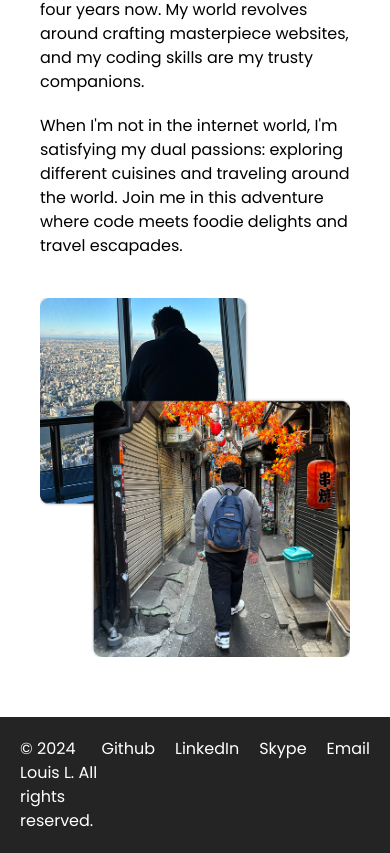
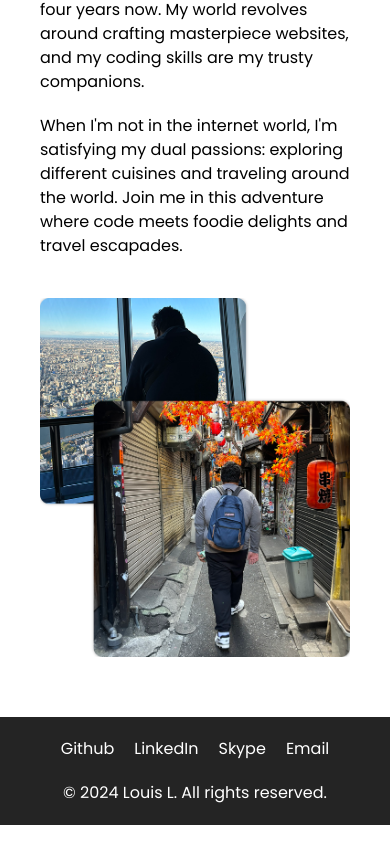
Before and after one commit to LeonLouis/leonlouis.github.io, a Next.js app: page / in a window 390 px wide. Shown: the part 1010-1863 px from the top of the page. After the commit the page ends 1835 px from the top, so only its background shows below. Built offline with nearby package versions, Linux system fonts and the light colour scheme.

Commit message:
fix responsive

```diff
--- a/components/about.tsx
+++ b/components/about.tsx
@@ -4,7 +4,7 @@ import AboutImage from '../public/aboutImage.png'
 
 const AboutSection = () => {
   return (
-    <section className="lg:h-[100vh] h-[100%] px-[20px]">
+    <section className="h-[100%] px-[20px]">
       <div className="container mx-auto bg-white md:py-20 py-10">
         <div className="flex items-center gap-x-10 justify-center flex-col-reverse xl:flex-row">
           <Image
--- a/components/footer.tsx
+++ b/components/footer.tsx
@@ -3,9 +3,9 @@ import React from 'react'
 const FooterSection = () => {
   return (
     <footer className="bg-[#242424] text-white p-[20px]">
-      <div className="container mx-auto flex justify-between align-center">
-        <p>© 2024 Louis L. All rights reserved.</p>
-        <div className="flex flex-row gap-5">
+      <div className="container mx-auto flex md:justify-between align-center md:flex-row flex-col-reverse">
+        <p className="text-center">© 2024 Louis L. All rights reserved.</p>
+        <div className="flex flex-wrap flex-row gap-5 justify-center md:mb-0 mb-5">
           <a href="https://github.com/LeonLouis" target="_blank">Github</a>
           <a href="https://www.linkedin.com/in/leon-lalisan/" target="_blank">LinkedIn</a>
           <a href="https://join.skype.com/invite/vsHXVHnrGFGx" target="_blank">Skype</a>
```
